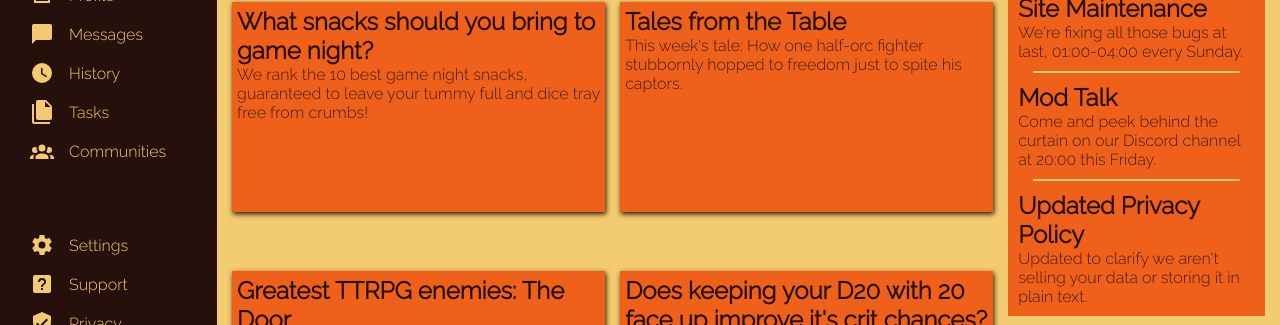
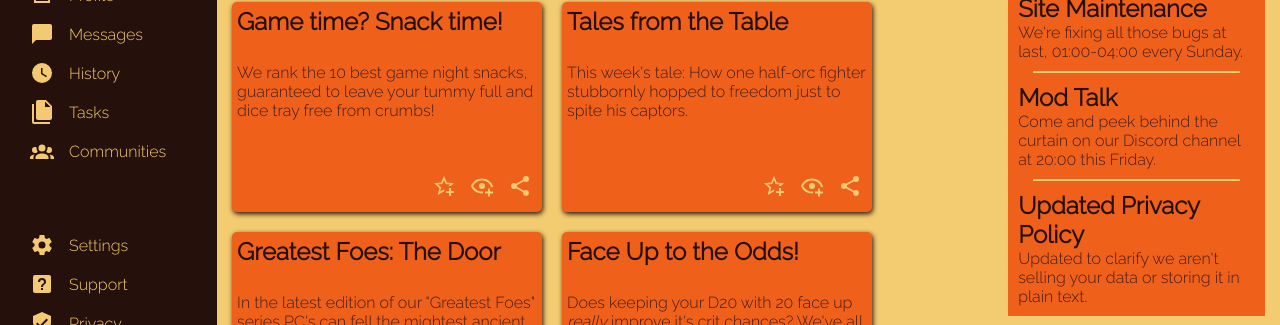
Before and after one commit to hayleyashby7/Dashboard, a plain HTML site: page index.html in a window 1280 px wide. Shown: the part 183-508 px from the top of the page. Drawn offline with Linux system fonts and the light colour scheme; files whose address does not match are found by name.

Commit message:
article layouts set responsively and styled

```diff
--- a/index.html
+++ b/index.html
@@ -86,28 +86,61 @@
 					<div class="article-header"><h1>Latest Articles</h1></div>
 					<div class="article-content">
 						<div class="card shadow">
-							<h2 class="title">What snacks should you bring to game night?</h2>
+							<h2 class="title">Game time? Snack time!</h2>
 							<p>We rank the 10 best game night snacks, guaranteed to leave your tummy full and dice tray free from crumbs!</p>
+							<div class="interact">
+								<img src="images/star-plus-outline.svg" alt="favourite symbol" class="favourite icon" />
+								<img src="images/eye-plus-outline.svg" alt="watch symbol" class="watch icon" />
+								<img src="images/share-variant.svg" alt="share symbol" class="share icon" />
+							</div>
 						</div>
 						<div class="card shadow">
 							<h2 class="title">Tales from the Table</h2>
 							<p>This week's tale: How one half-orc fighter stubbornly hopped to freedom just to spite his captors.</p>
+							<div class="interact">
+								<img src="images/star-plus-outline.svg" alt="favourite symbol" class="favourite icon" />
+								<img src="images/eye-plus-outline.svg" alt="watch symbol" class="watch icon" />
+								<img src="images/share-variant.svg" alt="share symbol" class="share icon" />
+							</div>
 						</div>
 						<div class="card shadow">
-							<h2 class="title">Greatest TTRPG enemies: The Door</h2>
-							<p>PC's can fell the mightest ancient dragon, yet their greatest foe will always be simple door.</p>
+							<h2 class="title">Greatest Foes: The Door</h2>
+							<p>In the latest edition of our "Greatest Foes" series PC's can fell the mightest ancient dragon, yet their greatest foe will always be simple door.</p>
+							<div class="interact">
+								<img src="images/star-plus-outline.svg" alt="favourite symbol" class="favourite icon" />
+								<img src="images/eye-plus-outline.svg" alt="watch symbol" class="watch icon" />
+								<img src="images/share-variant.svg" alt="share symbol" class="share icon" />
+							</div>
 						</div>
 						<div class="card shadow">
-							<h2 class="title">Does keeping your D20 with 20 face up improve it's crit chances?</h2>
-							<p>We've all heard the rumours, but what does the science say? The results may suprise you...</p>
+							<h2 class="title">Face Up to the Odds!</h2>
+							<p>
+								Does keeping your D20 with 20 face up <i>really</i> improve it's crit chances? We've all heard the rumours, but what does the science say? The results may suprise
+								you...
+							</p>
+							<div class="interact">
+								<img src="images/star-plus-outline.svg" alt="favourite symbol" class="favourite icon" />
+								<img src="images/eye-plus-outline.svg" alt="watch symbol" class="watch icon" />
+								<img src="images/share-variant.svg" alt="share symbol" class="share icon" />
+							</div>
 						</div>
 						<div class="card shadow">
 							<h2 class="title">Spellcasters 101</h2>
 							<p>I didn't ask how big the room was, I said I cast Fireball. Just Fireball.</p>
+							<div class="interact">
+								<img src="images/star-plus-outline.svg" alt="favourite symbol" class="favourite icon" />
+								<img src="images/eye-plus-outline.svg" alt="watch symbol" class="watch icon" />
+								<img src="images/share-variant.svg" alt="share symbol" class="share icon" />
+							</div>
 						</div>
 						<div class="card shadow">
 							<h2 class="title">How to keep NPC's alive</h2>
 							<p>The worst threat to NPCs isn't the local goblin horde but when PC's come to town. Here's some tips to keep them alive in the face of loot-crazed players.</p>
+							<div class="interact">
+								<img src="images/star-plus-outline.svg" alt="favourite symbol" class="favourite icon" />
+								<img src="images/eye-plus-outline.svg" alt="watch symbol" class="watch icon" />
+								<img src="images/share-variant.svg" alt="share symbol" class="share icon" />
+							</div>
 						</div>
 					</div>
 				</div>
--- a/style.css
+++ b/style.css
@@ -137,16 +137,44 @@ ul[role="list"] {
 
 .article-content {
 	grid-area: article-content;
-	display: grid;
-	grid-template-columns: repeat(auto-fit, minmax(250px, 1fr));
-	gap: 15px;
+	display: flex;
+	flex-flow: row wrap;
+	justify-content: flex-start;
+	align-content: flex-start;
+	gap: 20px 20px;
 }
 
 .article-content .card {
 	background-color: var(--contrast);
 	color: var(--medium);
+	padding: 5px;
+	width: 300px;
 	height: 200px;
-	padding: 5px;
+	border-radius: 5px;
+	display: grid;
+	align-items: start;
+	grid-template:
+		"card-title card-title" 1fr
+		"card-text card-text" 2fr
+		". card-interact";
+	row-gap: 5px;
+}
+
+.card h2 {
+	grid-area: card-title;
+}
+
+.card p {
+	grid-area: card-text;
+}
+
+.interact {
+	grid-area: card-interact;
+	align-self: end;
+}
+
+.interact .icon {
+	margin: 5px;
 }
 
 .title {
```
